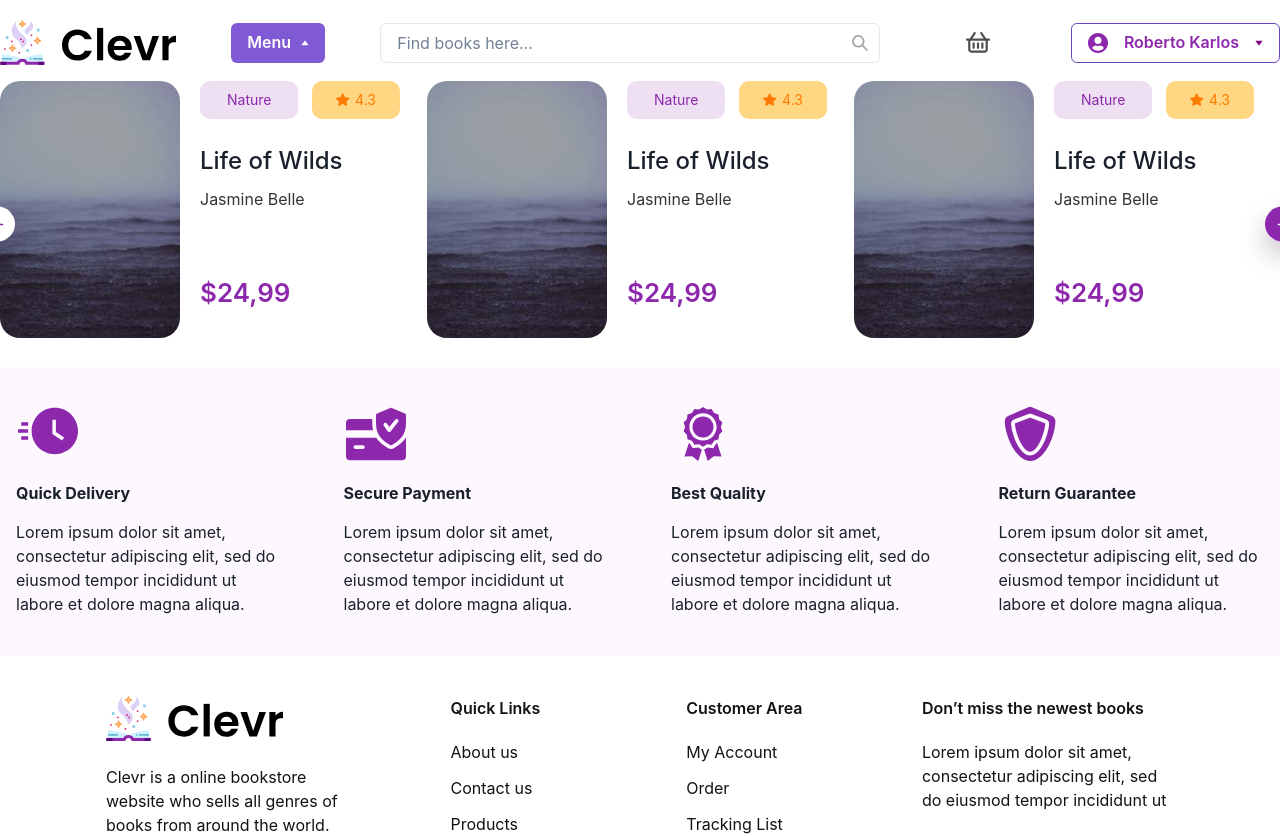
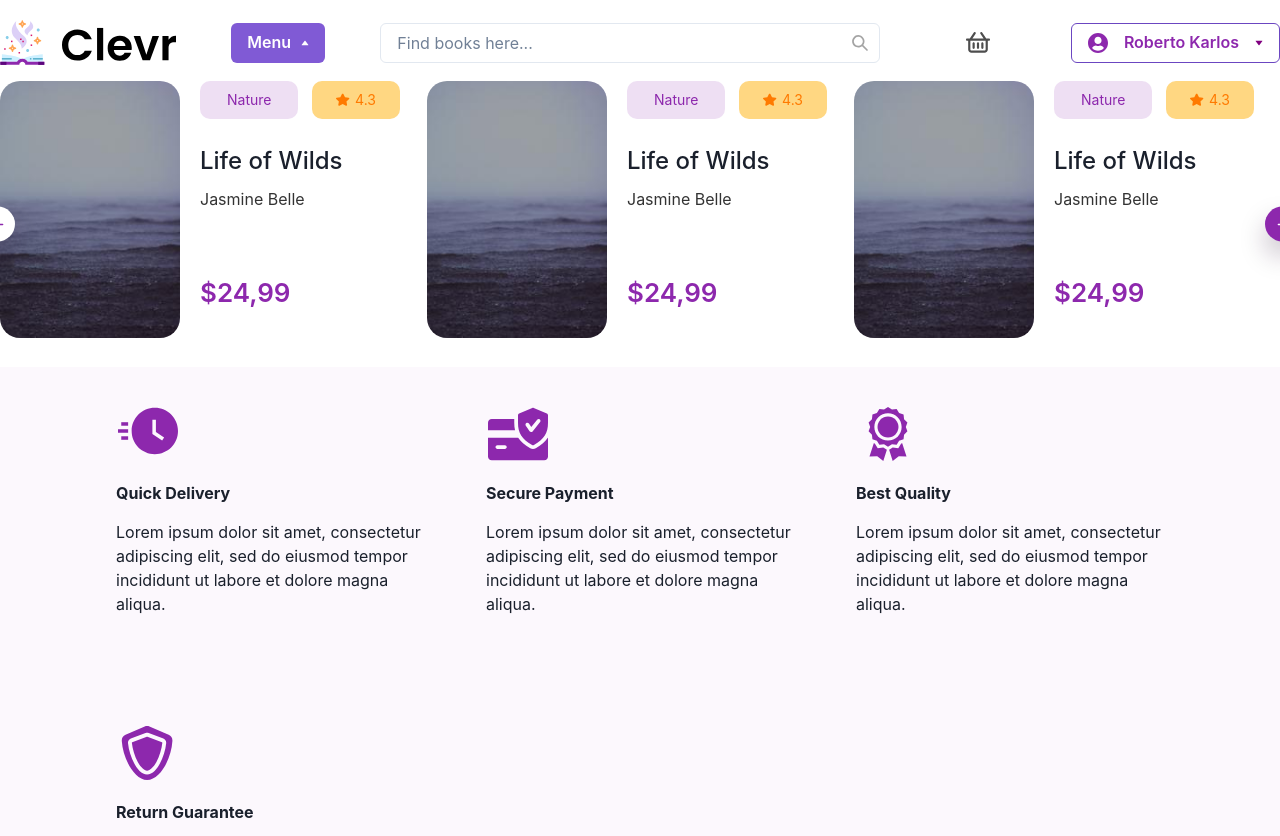
Before and after one commit to PBL6-BookStore-BE/bookstore_frontend, a React (Create React App) app: page / in a window 1280 px wide. Shown: the top 836 px of the page. Built offline with nearby package versions, Linux system fonts and the light colour scheme.

Commit message:
[best-seller] fix error margin left and right

```diff
--- a/src/components/Features/StoreFeatures.css
+++ b/src/components/Features/StoreFeatures.css
@@ -1,4 +1,6 @@
 .features-center {
+    padding-left: 100px;
+    padding-right: 100px;
     background: var(--clr-grey-3);
     display: grid;
     grid-template-columns: repeat(auto-fit, minmax(250px, 1fr));
--- a/src/components/Header/Header.jsx
+++ b/src/components/Header/Header.jsx
@@ -19,7 +19,7 @@ const Header = () => {
   const [isOpen, setIsOpen] = useState(false);
   return (
     <Box paddingTop='20px'>
-      <Box display="flex" alignItems="center" justifyContent="space-between" marginBottom='16px'>
+      <Box display="flex" alignItems="center" justifyContent="space-between" marginBottom='16px' className='container'>
         <Link w="176px" h="45px">
           <BookLogo />
         </Link>
--- a/src/modules/BestSellerList/BestSellerList.jsx
+++ b/src/modules/BestSellerList/BestSellerList.jsx
@@ -14,6 +14,7 @@ const BestSellerList = () => {
         pauseOnHover
         nextArrow={<CarouselNextArrow />}
         prevArrow={<CarouselPrevArrow />}
+        className='container'
     >
       <BookBestSeller />
       <BookBestSeller />
--- a/src/pages/Home.jsx
+++ b/src/pages/Home.jsx
@@ -5,8 +5,8 @@ import StoreFeatures from "../components/Features/StoreFeatures";
 import Footer from "../components/Footer/Footer";
 const Home = () => {
     return (
-        <div class='container'>
-            <Header />
+        <div>
+            <Header  />
             <BestSellerList />
             <StoreFeatures />
             <Footer />
```
